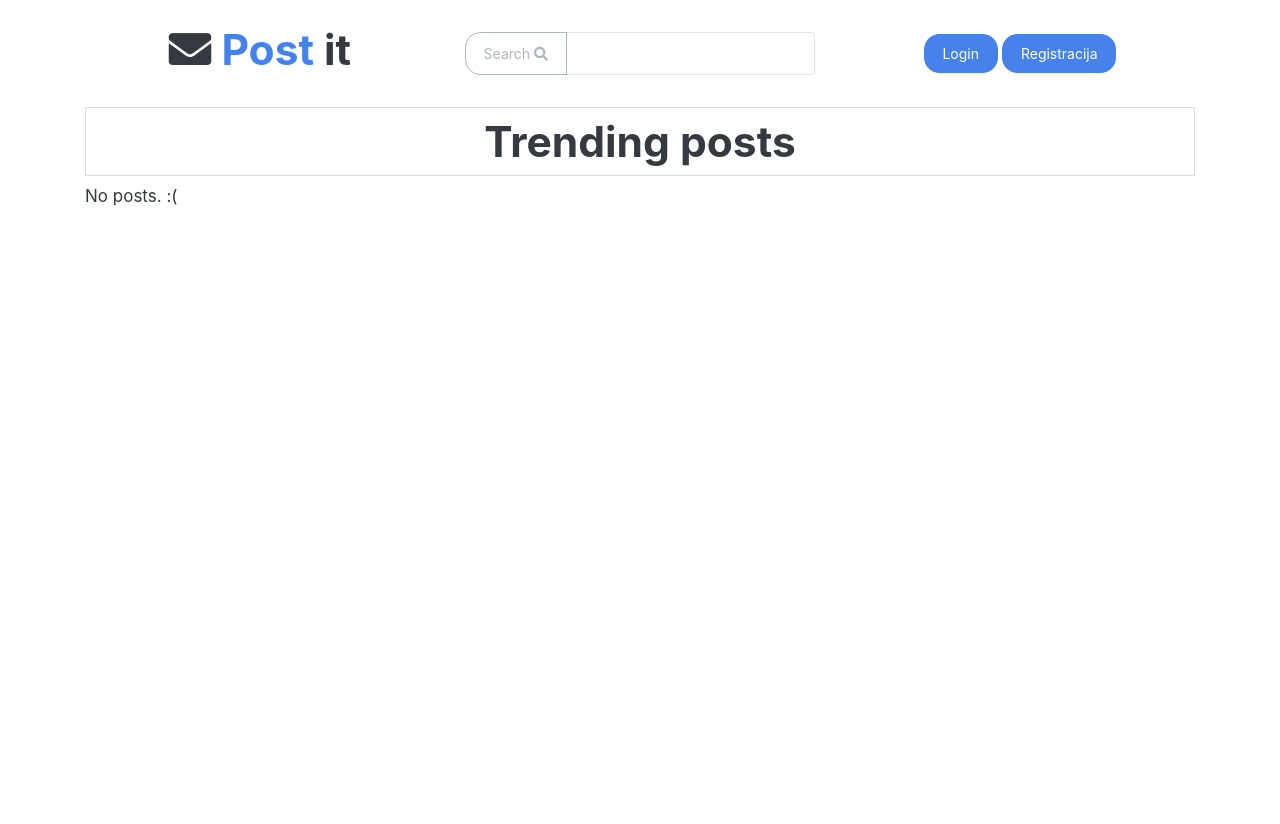
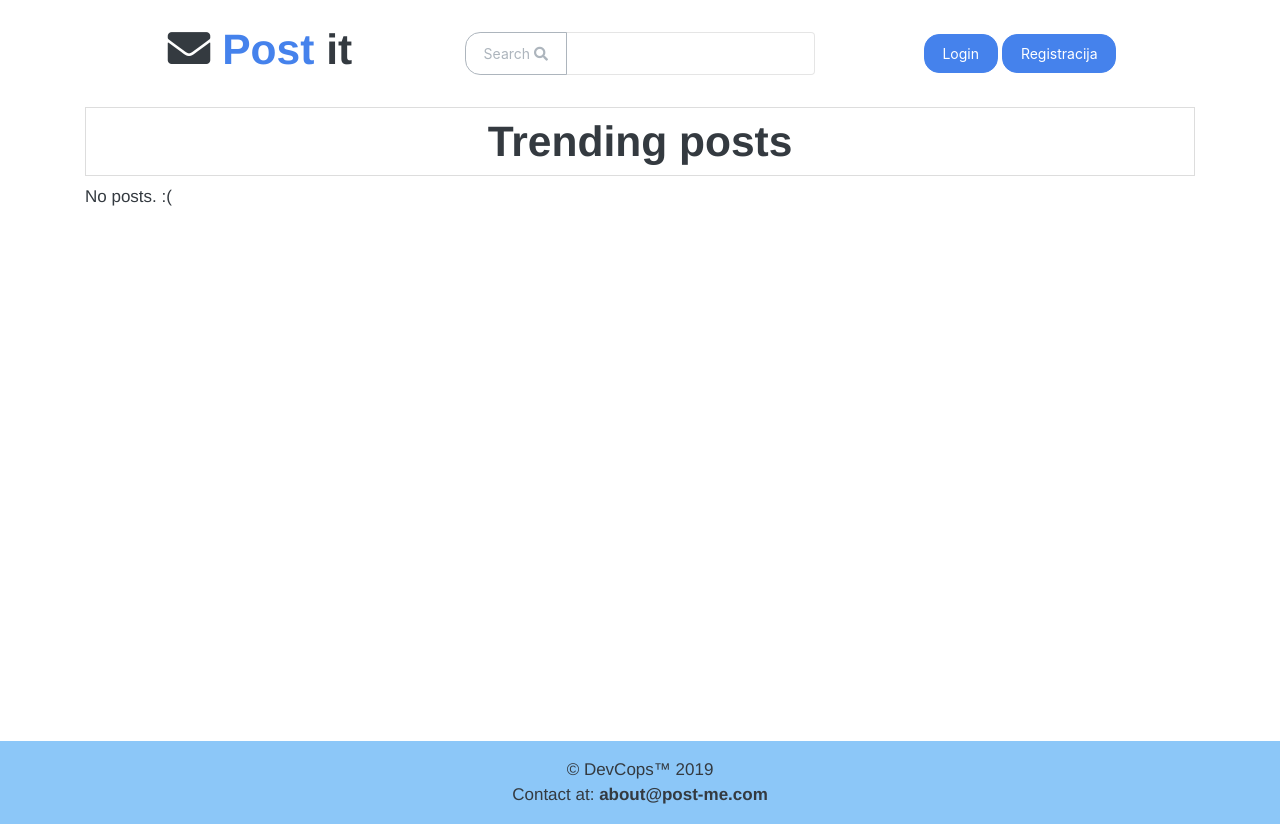
Before and after one commit to t-eliks/post-me, a Django app: page / in a window 1280 px wide. Before the commit the page ends 206 px from the top, so only its background shows below. Run offline with Django 3.2, Linux system fonts and the light colour scheme; data that the repository does not hold is empty; some libraries are stand-ins or nearby versions.

Commit message:
Add footer

```diff
--- a/hello/templates/hello/base.html
+++ b/hello/templates/hello/base.html
@@ -15,6 +15,38 @@
   <title>Post it</title>
   <link rel="stylesheet" href="styles.css">
   <link rel="stylesheet" href="https://bootswatch.com/4/litera/bootstrap.min.css">
+
+  <style>
+
+html {
+  height: 100%;
+  box-sizing: border-box;
+}
+
+*,
+*:before,
+*:after {
+  box-sizing: inherit;
+}
+
+body {
+  position: relative;
+  margin: 0;
+  padding-bottom: 6rem;
+  min-height: 100%;
+  font-family: "Helvetica Neue", Arial, sans-serif;
+}
+
+.footer {
+  position: absolute;
+  right: 0;
+  bottom: 0;
+  left: 0;
+  padding: 1rem;
+  background-color: #8cc7f8;
+  text-align: center;
+}</style>
+
 </head>
 
 <body>
@@ -152,6 +184,8 @@
     crossorigin="anonymous"></script>
   <script src="https://stackpath.bootstrapcdn.com/bootstrap/4.3.1/js/bootstrap.min.js" integrity="sha384-JjSmVgyd0p3pXB1rRibZUAYoIIy6OrQ6VrjIEaFf/nJGzIxFDsf4x0xIM+B07jRM"
     crossorigin="anonymous"></script>
-</body>
+
+    <div class="footer"> &copy; DevCops&trade; 2019<br/>Contact at: <strong>about@post-me.com</strong></div>
+  </body>
 
 </html>
```
